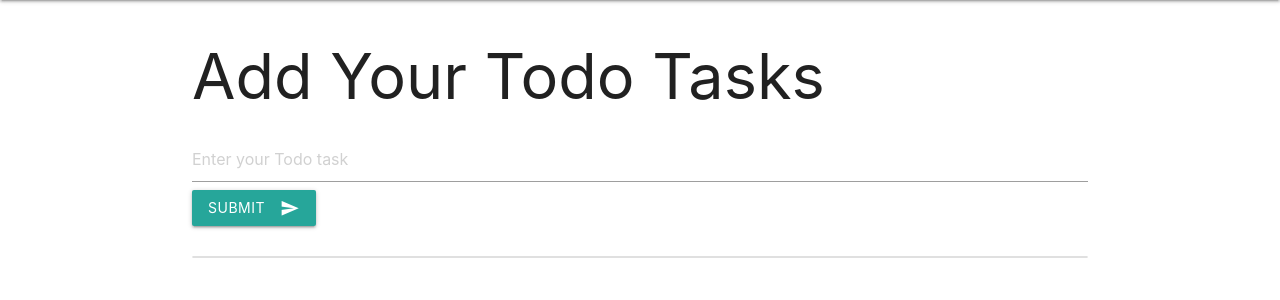
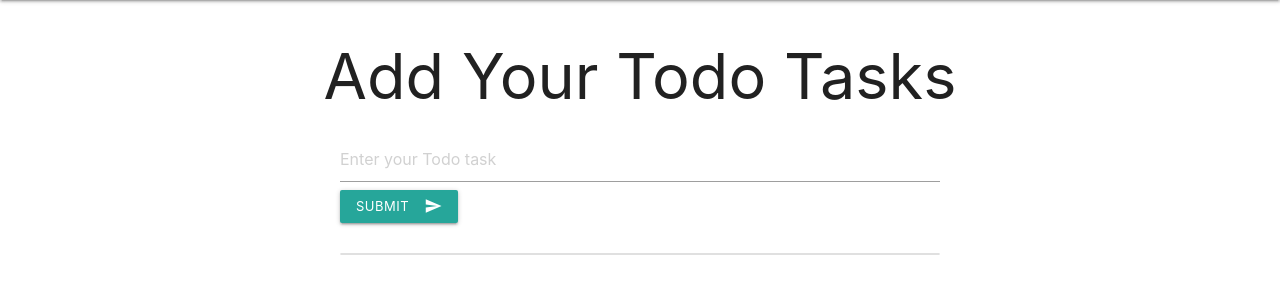
Before and after one commit to JoyMehta98/ToDo-list, a Django app: page / in a window 1280 px wide. Shown: the part 64-364 px from the top of the page. Run offline with Django 3.2, Linux system fonts and the light colour scheme; data that the repository does not hold is empty.

Commit message:
ss added

```diff
--- a/templates/base.html
+++ b/templates/base.html
@@ -18,12 +18,12 @@
         </div>
     </nav>
 
-    <div class="container">
-        <h1> Add Your Todo Tasks </h1>
+    <h1 class="center"> Add Your Todo Tasks </h1>
+    <div class="container" style="width: 600px;">
         <form action="/main" method="POST">
             {% csrf_token %}
             <input type="text" name="enter" placeholder="Enter your Todo task">
-            <button class="btn wave-effect waves-light" type="submit" name="submit">submit
+            <button class="btn btn-small wave-effect waves-light" type="submit" name="submit">submit
                 <i class="material-icons right">send</i>
             </button>
         </form>
```
Also changed, not shown: images/todo.png (added).
